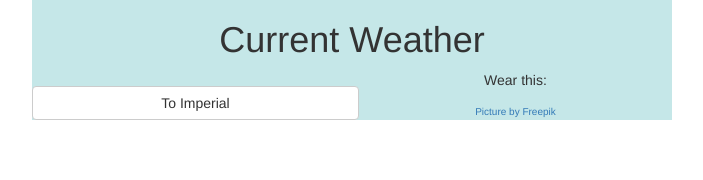
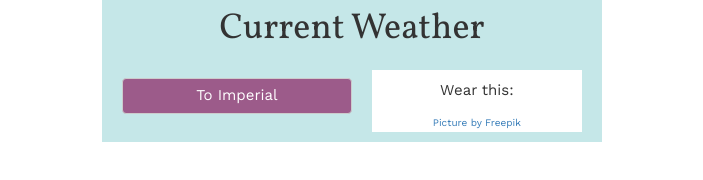
Before and after one commit to fremdev/weather-app, a plain HTML site: page index.html in a window 1280 px wide. Shown: the whole page, without its empty margins (288-991 px from the left). Drawn offline with nearby package versions, Linux system fonts and the light colour scheme; no server answers.

Commit message:
Add Google fonts and change some styling

```diff
--- a/css/style.css
+++ b/css/style.css
@@ -1,12 +1,17 @@
 /*****************
 General
 *****************/
+body {
+  font-family: 'Work Sans', Tahoma, Helvetica, sans-serif;
+}
+
 #weather-widget {
   display: flex;
   flex-flow: row wrap;
-  width: 50%;
+  max-width: 500px;
   margin: 0 auto;
   background-color: #c5e7e8;
+  padding: 10px;
 }
 
 .icon {
@@ -16,6 +21,8 @@ General
 h1 {
   flex: 1 100%;
   text-align: center;
+  margin: 0 0 10px;
+  font-family: 'Vollkorn', serif;
 }
 
 .weather-data {
@@ -25,11 +32,25 @@ h1 {
   flex: 1 auto;
   text-align: center;
   font-size: 3rem;
+  margin: auto 10px;
+}
+
+.btn {
+  font-size: 1.5rem;
+  background-color: #9C5B8A;
+  color: #fff;
+}
+.btn:hover {
+  background-color: #DFB4D0;
 }
 
 .wear-this {
   flex: 1 auto;
   text-align: center;
+  background-color: #fff;
+  padding-top: 10px;
+  font-size: 1.5rem;
+  margin: 10px 10px 0;
 }
 
 .wear-this img {
--- a/index.html
+++ b/index.html
@@ -6,6 +6,7 @@
     <link rel="stylesheet" href="css/bootstrap.min.css">
     <link rel="stylesheet" href="css/weather-icons.min.css">
     <link rel="stylesheet" href="css/weather-icons-wind.min.css">
+    <link href='https://fonts.googleapis.com/css?family=Vollkorn|Work+Sans' rel='stylesheet' type='text/css'>
     <link rel="stylesheet" href="css/style.css">
   </head>
   <body>
```
